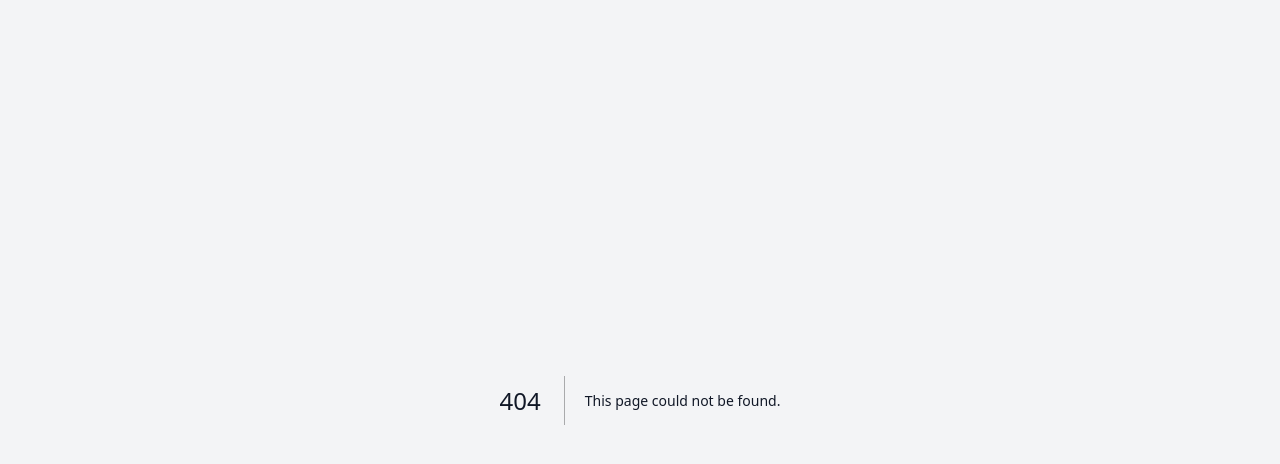
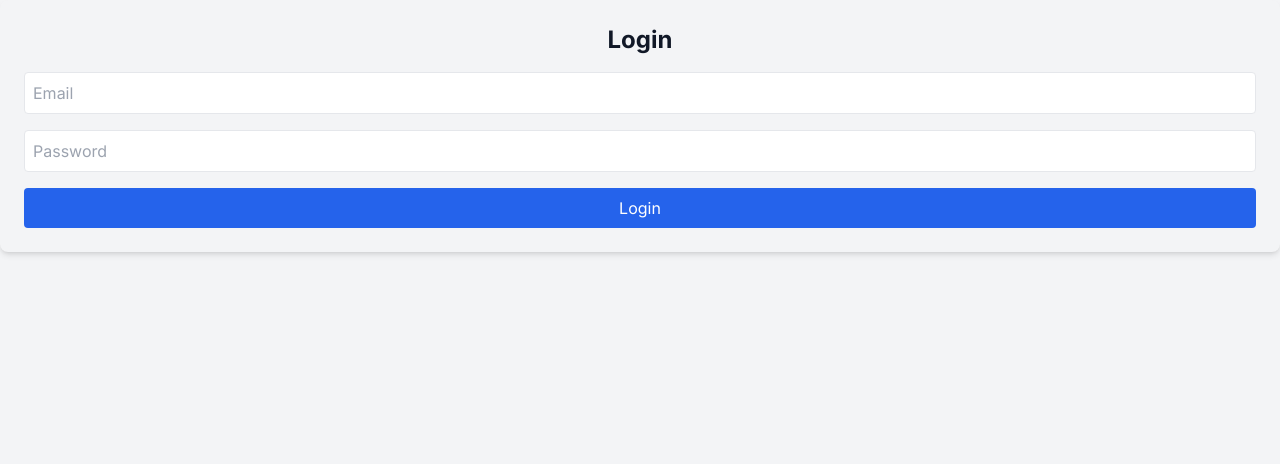
Before and after one commit to MogasalaHemagiri/my-portfolio, a Next.js app: page /login in a window 1280 px wide. Before the commit this address had no page. Shown: the top 464 px of the page. Built offline with nearby package versions, Linux system fonts and the light colour scheme.

Commit message:
Create login.js

```diff
--- /dev/null
+++ b/pages/login.js
@@ -0,0 +1,12 @@
+import AuthForm from '../components/AuthForm';
+
+const Login = () => {
+  const handleLogin = (e, email, password) => {
+    e.preventDefault();
+    console.log('Login:', { email, password });
+  };
+
+  return <AuthForm type="login" onSubmit={handleLogin} />;
+};
+
+export default Login;
```
